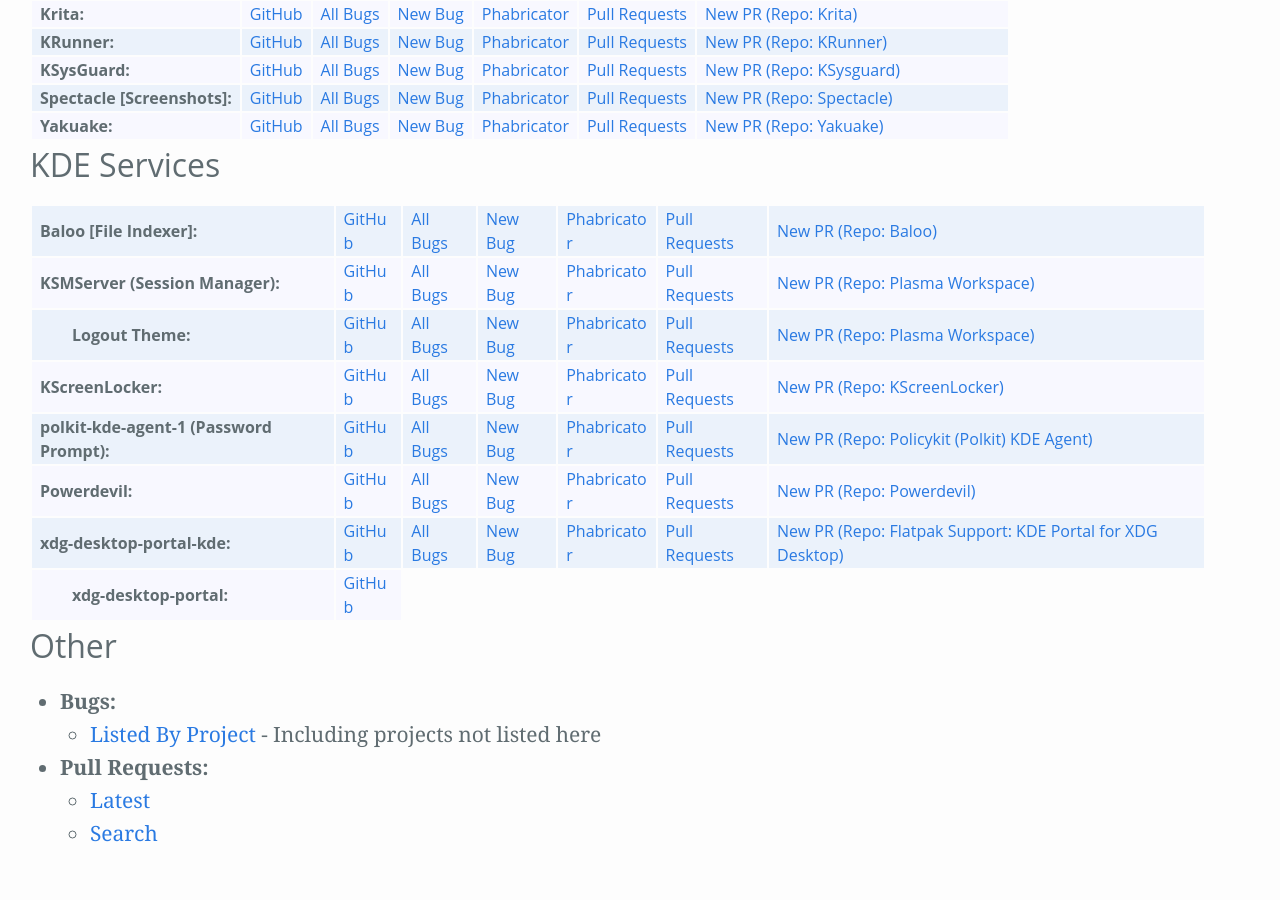
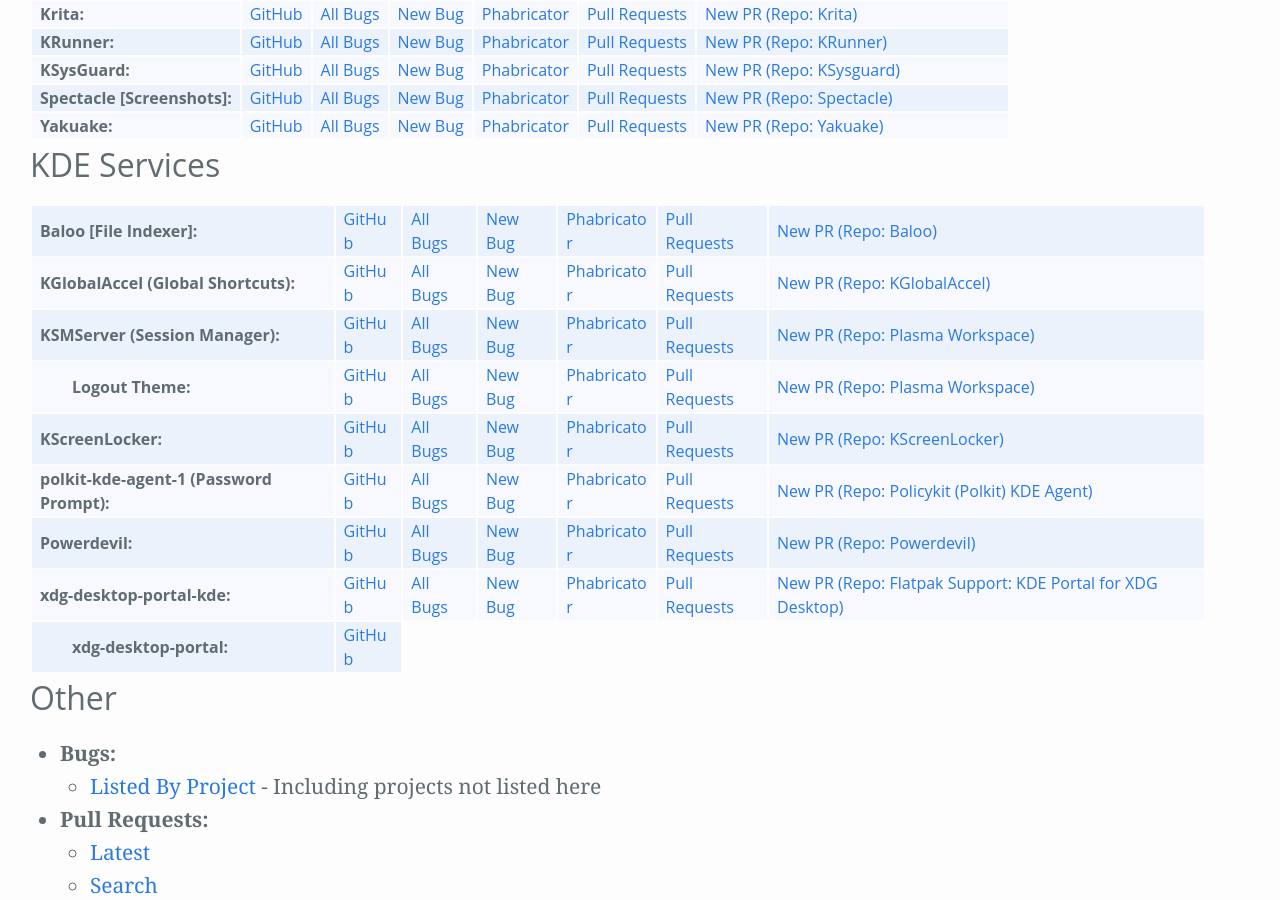
Before and after one commit to Zren/zren.github.io, a Jekyll site: the page built from kde_repos.md, in a window 1280 px wide and 900 px high, scrolled down 5033 px. Built offline with Jekyll 4.4.1, drawn with Linux system fonts in a browser that asks for light colours.

Commit message:
Add KGlobalAccel repo

```diff
--- a/kde_repos.md
+++ b/kde_repos.md
@@ -1049,6 +1049,16 @@
 	</tr>
 	<tr>
 		{% include kdeRepo.html
+			repoName='KGlobalAccel (Global Shortcuts)'
+			githubLink='https://github.com/KDE/kglobalaccel'
+			product='frameworks-kglobalaccel'
+			phabRepo='kglobalaccel'
+			phabRepoName='KGlobalAccel'
+			phabDiffQuery='YtlirHsPPMpy'
+		%}
+	</tr>
+	<tr>
+		{% include kdeRepo.html
 			repoName='KSMServer (Session Manager)'
 			githubLink='https://github.com/KDE/plasma-workspace/tree/master/ksmserver'
 			product='ksmserver'
```
